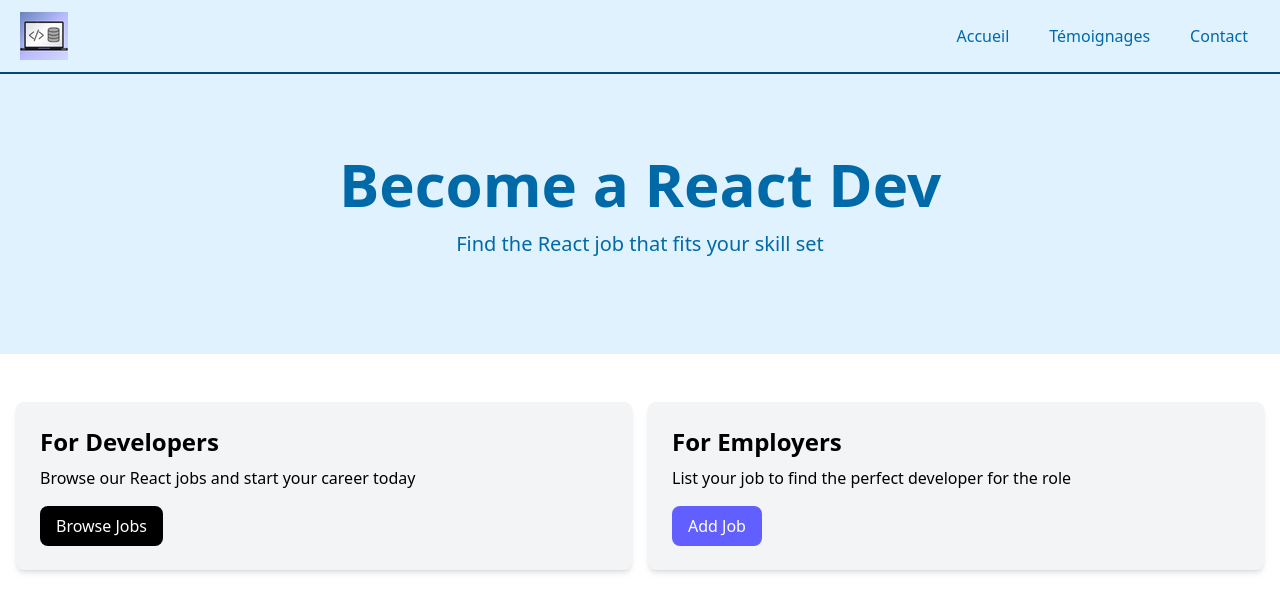
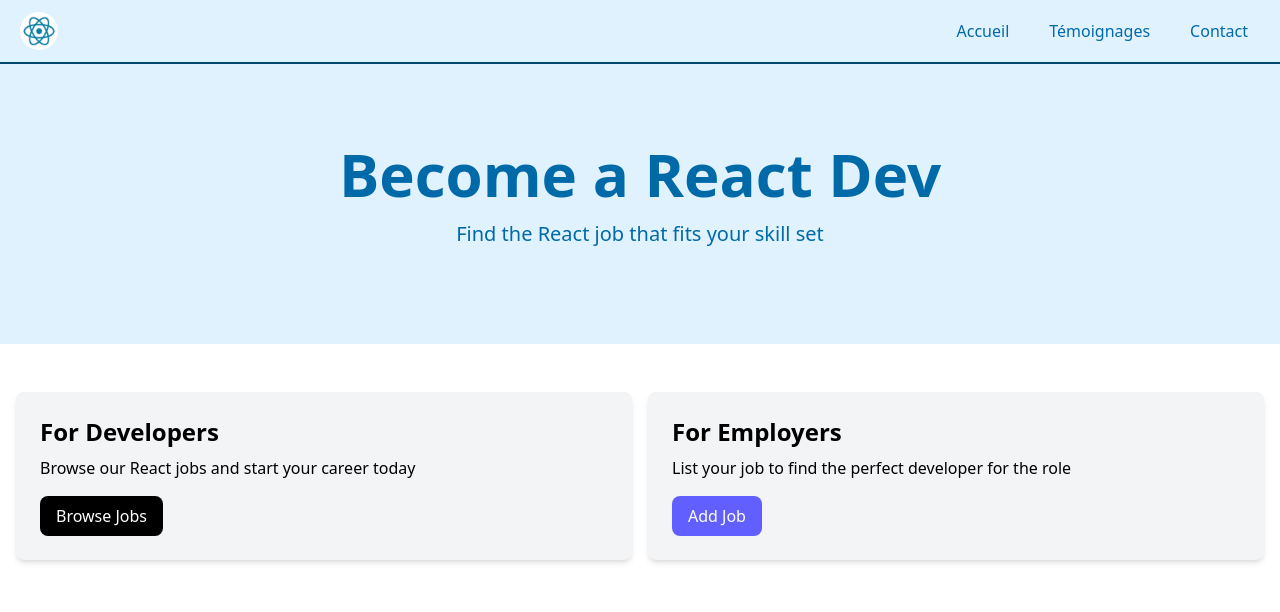
Before and after one commit to Luna-bf/React-TraversyMedia, a React (Vite) app: page / in a window 1280 px wide. Shown: the top 612 px of the page. Built offline with nearby package versions, Linux system fonts and the light colour scheme.

Commit message:
Changed logo

```diff
--- a/src/Chapitres/Components/Navbar.jsx
+++ b/src/Chapitres/Components/Navbar.jsx
@@ -1,13 +1,16 @@
 // J'importe mon logo
-import favicon from '../../assets/imgs/favicon.png'
+import logo from '../../assets/imgs/logo.png'
 
 const Navbar = () => {
+    const logoWidth = {width: '3%'};
+    const logoRadius = {borderRadius: '50%'};
+
     return (
         <>
             <header>
                 <nav className="bg-sky-100 text-sky-700 p-3 border-b-2 border-solid border-sky-900">
                     <div className="flex place-content-between items-center">
-                        <a href="#" className="ml-2"><img src={favicon} alt="Logo" /></a>
+                        <a href="#" className="ml-2" style={logoWidth}><img src={logo} alt="Logo" style={logoRadius} /></a>
                         <ul className="flex">
                             <li><a href="#" className="p-5">Accueil</a></li>
                             <li><a href="#" className="p-5">Témoignages</a></li>
```
Also changed, not shown: src/assets/imgs/logo.png (added).
